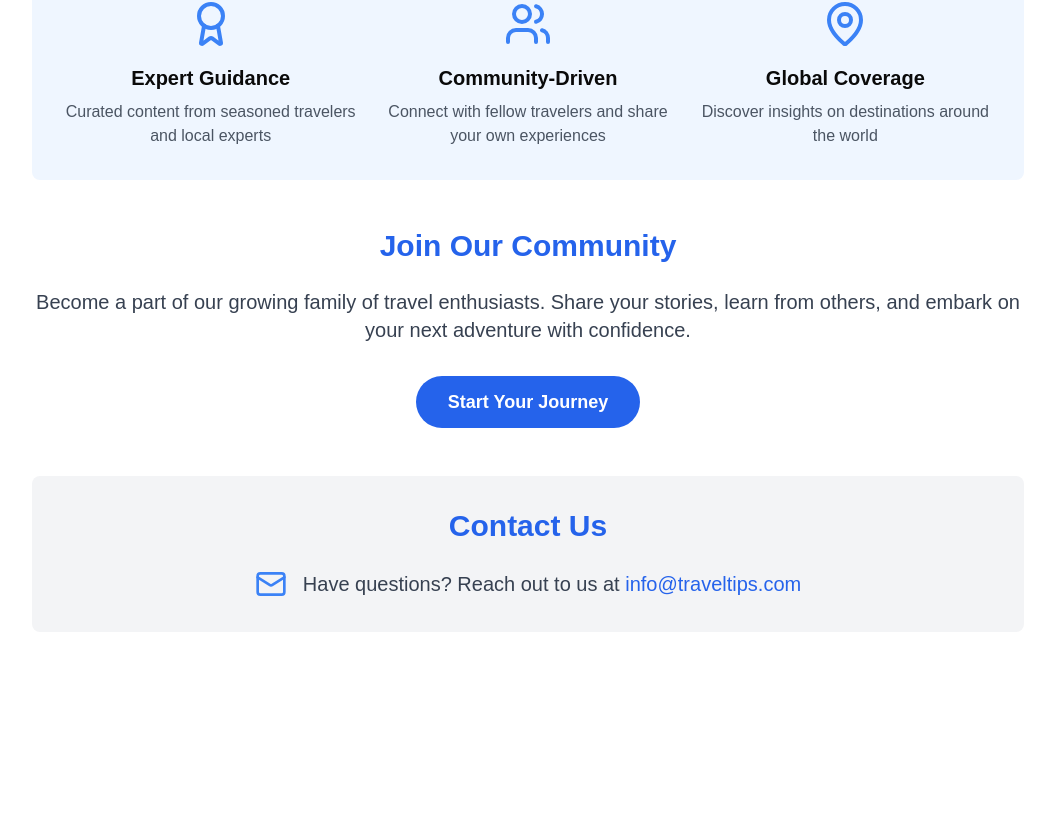
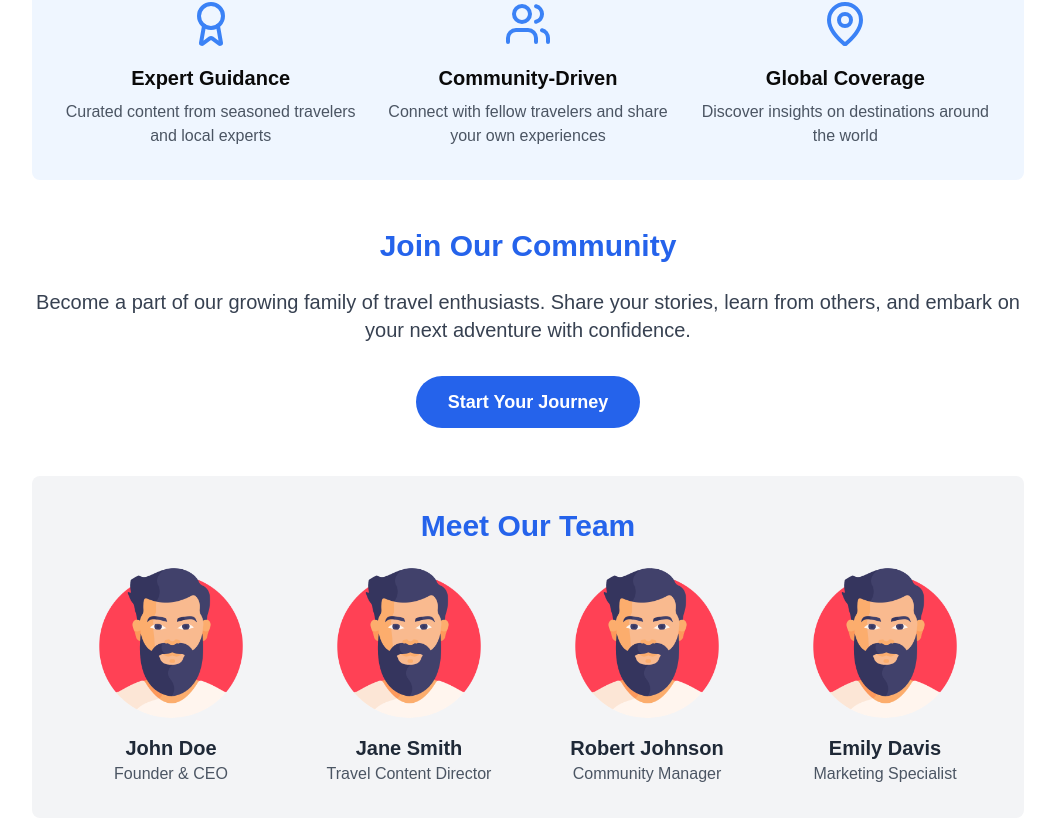
Before and after one commit to arafat-sabbir/WanderWise, a Next.js app: page /about in a window 1280 px wide. Shown: the part 732-1552 px from the top of the page, without its empty margins (112-1167 px from the left). Before the commit the page ends 1412 px from the top, so only its background shows below. Built offline with nearby package versions, Linux system fonts and the light colour scheme.

Commit message:
Edit Post For User

```diff
--- a/app/about/page.tsx
+++ b/app/about/page.tsx
@@ -1,15 +1,43 @@
 import React from 'react';
 import Container from "@/components/Shared/Container";
-import { Globe, Users, BookOpen, Award, MapPin, Mail } from 'lucide-react';
+import { Globe, Users, BookOpen, Award, MapPin } from 'lucide-react';
 import Link from 'next/link';
+import Image from 'next/image';
 
 const AboutUs = () => {
+  // Fake team data
+  const teamMembers = [
+    {
+      name: "John Doe",
+      role: "Founder & CEO",
+      image: "/man.png"
+    },
+    {
+      name: "Jane Smith",
+      role: "Travel Content Director",
+      image: "/man.png"
+    },
+    {
+      name: "Robert Johnson",
+      role: "Community Manager",
+      image: "/man.png"
+    },
+    {
+      name: "Emily Davis",
+      role: "Marketing Specialist",
+      image: "/man.png"
+    }
+  ];
+
   return (
     <Container>
       <div className="max-w-7xl mx-auto px-4 py-12">
+        {/* About Heading */}
         <h1 className="text-4xl md:text-5xl font-bold text-center mb-8 text-blue-600">
           About Travel Tips & Destination Guides
         </h1>
+
+        {/* Intro Section */}
         <div className="text-center mb-12">
           <p className="text-xl md:text-2xl text-gray-700 mb-6">
             Your gateway to unforgettable adventures and expert travel insights
@@ -19,6 +47,7 @@ const AboutUs = () => {
           </div>
         </div>
 
+        {/* Our Mission & What We Offer */}
         <div className="grid grid-cols-1 md:grid-cols-2 gap-8 mb-12">
           <div className="bg-white rounded-lg shadow-lg p-8 transition-transform duration-300 hover:scale-105">
             <h2 className="text-2xl font-semibold mb-4 flex items-center text-blue-600">
@@ -38,6 +67,7 @@ const AboutUs = () => {
           </div>
         </div>
 
+        {/* Why Choose Us Section */}
         <div className="bg-blue-50 rounded-lg p-8 mb-12">
           <h2 className="text-3xl font-semibold mb-6 text-center text-blue-600">Why Choose Us</h2>
           <div className="grid grid-cols-1 md:grid-cols-3 gap-6">
@@ -59,6 +89,7 @@ const AboutUs = () => {
           </div>
         </div>
 
+        {/* Join Our Community */}
         <div className="text-center mb-12">
           <h2 className="text-3xl font-semibold mb-6 text-blue-600">Join Our Community</h2>
           <p className="text-xl text-gray-700 mb-8">
@@ -72,16 +103,23 @@ const AboutUs = () => {
           </Link>
         </div>
 
+        {/* Our Team Section */}
         <div className="bg-gray-100 rounded-lg p-8">
-          <h2 className="text-3xl font-semibold mb-6 text-center text-blue-600">Contact Us</h2>
-          <div className="flex justify-center items-center">
-            <Mail className="text-blue-500 w-8 h-8 mr-4" />
-            <p className="text-xl text-gray-700">
-              Have questions? Reach out to us at{" "}
-              <a href="mailto:info@traveltips.com" className="text-blue-600 hover:underline">
-                info@traveltips.com
-              </a>
-            </p>
+          <h2 className="text-3xl font-semibold mb-6 text-center text-blue-600">Meet Our Team</h2>
+          <div className="grid grid-cols-1 sm:grid-cols-2 md:grid-cols-4 gap-6">
+            {teamMembers.map((member, index) => (
+              <div key={index} className="text-center">
+                <Image
+                  src={member.image}
+                  alt={member.name}
+                  width={150}
+                  height={150}
+                  className="rounded-full mx-auto mb-4"
+                />
+                <h3 className="text-xl font-semibold text-gray-800">{member.name}</h3>
+                <p className="text-gray-600">{member.role}</p>
+              </div>
+            ))}
           </div>
         </div>
       </div>
--- a/components/Dashboard/user/post/Post.tsx
+++ b/components/Dashboard/user/post/Post.tsx
@@ -1,29 +1,115 @@
-"use client";
-import React, { useEffect, useState } from "react";
+import React, { useEffect, useMemo, useState } from "react";
 import { TPost } from "@/types/types";
 import {
+  useDeletePostMutation,
   useGetAllPostsForUserQuery,
 } from "@/redux/features/posts/postApi";
+import {
+  useReactTable,
+  getCoreRowModel,
+  flexRender,
+  ColumnDef,
+} from "@tanstack/react-table";
 import Container from "@/components/Shared/Container";
 import CreateNewPost from "@/components/Post/CreateNewPost";
-import FeedCardSkeleton from "@/components/Skeleton/FeedCardSkeleton";
-import FeedCard from "@/components/Home/FeedCard";
+import { toast } from "sonner";
+import { Button } from "@/components/ui/button";
+import TableSkeleton from "@/components/Skeleton/TableSkeleton";
 import { useAppSelector } from "@/redux/features/hooks";
 import { selectCurrentToken } from "@/redux/features/auth/authSlice";
+import { Loader } from "lucide-react";
 
-const Posts = () => {
+const Post = () => {
   const [searchTerm, setSearchTerm] = useState("");
-  const token = useAppSelector(selectCurrentToken);
   const [page, setPage] = useState(1);
   const limit = !searchTerm ? 100 : 100;
+  const token = useAppSelector(selectCurrentToken);
+  const { data, isLoading, refetch } = useGetAllPostsForUserQuery({
+    token,
+    page,
+    limit,
+    searchTerm,
+  });
+  const [posts, setPosts] = useState<TPost[]>([]);
+  const [deletePost, { isLoading: isDeleting }] = useDeletePostMutation();
 
-  // Fetch data using the Redux query
-  const { data, isLoading, refetch } = useGetAllPostsForUserQuery({token,page,limit,searchTerm});
-  const [posts, setPosts] = useState<TPost[]>([]);
   useEffect(() => {
     setPosts(data?.data || []);
   }, [data?.data]);
 
+  // Define the table columns
+  const columns = useMemo<ColumnDef<TPost>[]>(
+    () => [
+      {
+        accessorKey: "title",
+        header: "Title",
+        cell: ({ getValue }) => <span>{getValue() as string}</span>,
+      },
+      {
+        accessorKey: "category",
+        header: "Category",
+        cell: ({ getValue }) => (
+          <span className="capitalize">{getValue() as string}</span>
+        ),
+      },
+      {
+        accessorKey: "upvotes.length",
+        header: "Upvotes",
+        cell: ({ row }) => <span>{row.original.upvotes.length}</span>,
+      },
+      {
+        accessorKey: "upvotes.length",
+        header: "Downvotes",
+        cell: ({ row }) => <span>{row.original.downvotes.length}</span>,
+      },
+      {
+        accessorKey: "user.name",
+        header: "Author",
+        cell: ({ row }) => <span>{row.original.user.name}</span>,
+      },
+      {
+        accessorKey: "createdAt",
+        header: "Created At",
+        cell: ({ row }) =>
+          new Date(row.original.createdAt).toLocaleDateString(),
+      },
+      {
+        id: "actions",
+        header: "Actions",
+        cell: ({ row }) => (
+          <Button
+            disabled={isDeleting}
+            variant="destructive"
+            onClick={() => handleDeletePost(row.original._id)}
+          >
+            Delete{isDeleting && <Loader className="ml-2 animate-spin" />}
+          </Button>
+        ),
+      },
+    ],
+    []
+  );
+
+  const handleDeletePost = async (postId: string) => {
+    try {
+      const response = await deletePost({ token, postId });
+      console.log(response);
+      toast.success("Post deleted successfully!");
+      refetch(); // Refetch the posts after deletion
+    } catch (error) {
+      toast.error("Failed to delete post");
+    }
+  };
+
+  // Define the table instance
+  const table = useReactTable({
+    data: posts,
+    columns,
+    getCoreRowModel: getCoreRowModel(),
+  });
+  if (isLoading) {
+    return <TableSkeleton />;
+  }
   return (
     <div className=" min-h-screen py-10">
       <Container className="mx-auto">
@@ -42,33 +128,54 @@ const Posts = () => {
           <CreateNewPost />
         </div>
 
-        {/* Loading Skeletons */}
-        {isLoading && (
-          <>
-            {[1, 2, 3].map((i) => (
-              <div key={i} className="py-2">
-                <FeedCardSkeleton />
-              </div>
-            ))}
-          </>
-        )}
-
-        {/* News Feed */}
-        {posts.length > 0 && !isLoading && (
-          <div className="space-y-6">
-            {posts.map((post: TPost) => (
-              <FeedCard
-                refetch={refetch}
-                key={post._id.toString()}
-                post={post}
-                setPosts={setPosts}
-              />
-            ))}
-          </div>
-        )}
+        <div className="flex justify-between items-center mb-4">
+          <h2 className="text-lg sm:text-xl lg:text-2xl font-bold">
+            Manage Posts
+          </h2>
+        </div>
+        <div className="w-full overflow-x-auto">
+          <table className="table-auto w-full border-2 border-gray-300/50-collapse">
+            <thead>
+              {table.getHeaderGroups().map((headerGroup) => (
+                <tr key={headerGroup.id}>
+                  {headerGroup.headers.map((header) => (
+                    <th
+                      key={header.id}
+                      className="border border-gray-300 px-4 py-2 text-center"
+                    >
+                      {header.isPlaceholder
+                        ? null
+                        : flexRender(
+                            header.column.columnDef.header,
+                            header.getContext()
+                          )}
+                    </th>
+                  ))}
+                </tr>
+              ))}
+            </thead>
+            <tbody>
+              {table.getRowModel().rows.map((row) => (
+                <tr key={row.id} className="border-b hover:bg-gray-100">
+                  {row.getVisibleCells().map((cell) => (
+                    <td
+                      key={cell.id}
+                      className="border border-gray-300 px-4 py-2 text-center"
+                    >
+                      {flexRender(
+                        cell.column.columnDef.cell,
+                        cell.getContext()
+                      )}
+                    </td>
+                  ))}
+                </tr>
+              ))}
+            </tbody>
+          </table>
+        </div>
       </Container>
     </div>
   );
 };
 
-export default Posts;
+export default Post;
```
Also changed, not shown: public/man.png (added).
